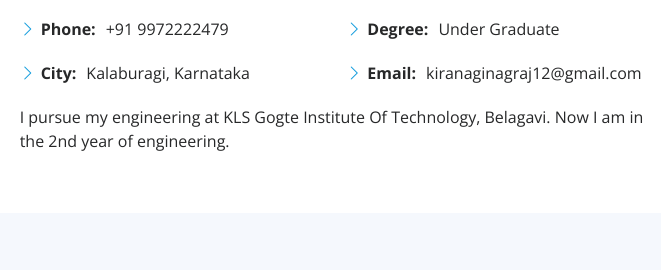
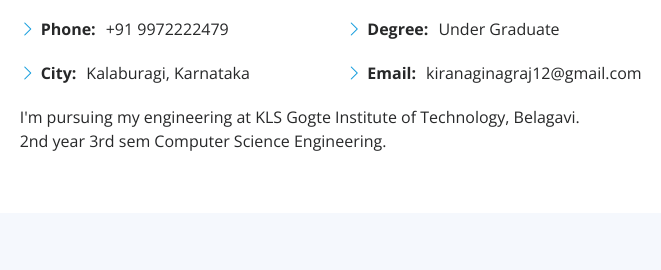
Before and after one commit to Nagraj999/final_protfolio, a plain HTML site: page index.html in a window 1280 px wide. Shown: the part 1075-1345 px from the top of the page, 619-1280 px from the left. Drawn offline with nearby package versions, Linux system fonts and the light colour scheme.

Commit message:
Update index.html

```diff
--- a/index.html
+++ b/index.html
@@ -92,7 +92,8 @@
               </div>
             </div>
             <p>
-				I pursue my engineering at KLS Gogte Institute Of Technology, Belagavi. Now I am in the 2nd year of engineering.
+				I'm pursuing my engineering at KLS Gogte Institute of Technology, Belagavi.<br>
+		    		2nd year 3rd sem Computer Science Engineering.
             </p>
           </div>
         </div>
```
